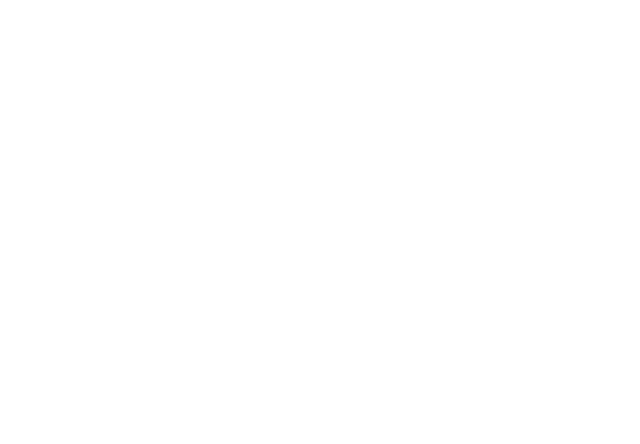
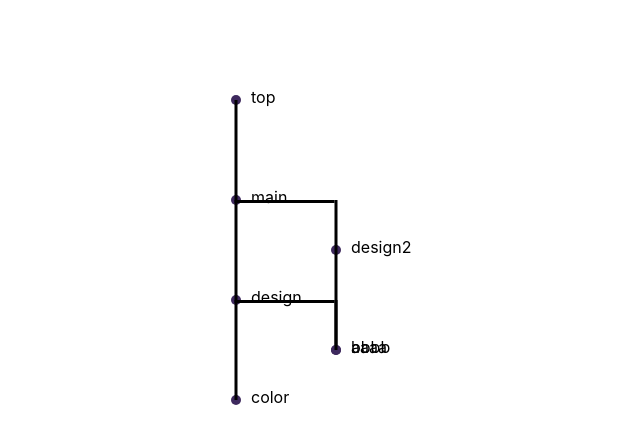
Before and after one commit to Team-Freckle/tree, a React (Create React App) app in the folder tree-dev/: page / in a window 1280 px wide. Shown: the top 444 px of the page, without its empty margins (164-804 px from the left). Built offline with nearby package versions, Linux system fonts and the light colour scheme.

Commit message:
svg 형식 그리기 적용

```diff
--- a/tree-dev/src/App.tsx
+++ b/tree-dev/src/App.tsx
@@ -1,10 +1,69 @@
-import React from 'react';
-import './App.css';
+import React from "react";
+import "./App.css";
+import { PcotGraph } from "./pcotGraph/PcotGraph";
+import { RawNode } from "./pcotGraph/Node";
+
+const data: RawNode = {
+  name: "top",
+  key: "iubuc2",
+  comment: "ds",
+  time: "sd",
+  child: [
+    {
+      name: "main",
+      key: "asasddi2",
+      comment: "init",
+      time: "2023-10-10 10:09:10",
+      child: [
+        {
+          name: "design",
+          key: "asmdi2",
+          comment: "전반적으로 노란색이고 발과 배, 그리고 꼬리부분만 흰색털",
+          time: "2023-10-10 10:10:10",
+          child: [
+            {
+              name: "color",
+              key: "34rfs2",
+              comment:
+                "전반적으로 노란색이고 발과 배, 그리고 꼬리부분만 흰색털",
+              time: "2023-10-10 10:10:12",
+              child: [],
+            },
+            {
+              name: "aaaa",
+              key: "43erdg2",
+              comment:
+                "ㅇㄴㄹㅇㅇㅎ ㅈㅇㅁㄴㅇㅇㅇㅇㅇㅇㅇㅇㅇㅇㅎㅊㄹ @test2@test.er",
+              time: "2023-10-10 11:10:11",
+              child: [],
+            },
+          ],
+        },
+        {
+          name: "design2",
+          key: "oil34ed",
+          comment: "전반적으로 노란색이고 발과 배, 그리고 꼬리부분만 흰색털",
+          time: "2023-10-10 10:10:11",
+          child: [
+            {
+              name: "bbbb",
+              key: "aewfrdd",
+              comment:
+                "ㅇㄴㄹㅇㅇㅎ ㅈㅇㅁㄴㅇㅇㅇㅇㅇㅇㅇㅇㅇㅇㅎㅊㄹ @test2@test.er",
+              time: "2023-10-10 11:10:11",
+              child: [],
+            },
+          ],
+        },
+      ],
+    },
+  ],
+};
 
 function App() {
   return (
     <div className="App">
-      <></>
+      <PcotGraph tree={data} />
     </div>
   );
 }
--- /dev/null
+++ b/tree-dev/src/pcotGraph/Bridge.tsx
@@ -0,0 +1,42 @@
+import * as React from "react";
+import { PositionNode } from "./Node";
+
+export interface BridgeProps {
+  parent: PositionNode;
+  child: PositionNode;
+}
+
+export class Bridge extends React.Component<BridgeProps> {
+  public render() {
+    const { parent, child } = this.props;
+    return (
+      <g>
+        {parent.x === child.x ? (
+          <g>
+            <rect
+              x={parent.x - 1.5}
+              y={parent.y}
+              width={3}
+              height={child.y - parent.y}
+            />
+          </g>
+        ) : (
+          <g>
+            <rect
+              x={parent.x - 1.5}
+              y={parent.y}
+              width={child.x - parent.x}
+              height={3}
+            />
+            <rect
+              x={child.x - 1.5}
+              y={parent.y}
+              width={3}
+              height={child.y - parent.y}
+            />
+          </g>
+        )}
+      </g>
+    );
+  }
+}
--- /dev/null
+++ b/tree-dev/src/pcotGraph/Node.tsx
@@ -0,0 +1,48 @@
+import * as React from "react";
+
+export interface NodeProps {
+  node: Node;
+  x: number;
+  y: number;
+  children?: Array<React.ReactNode>;
+}
+
+export interface RawNode extends Node {
+  child?: Array<RawNode>;
+}
+
+export interface PositionNode {
+  key: string | null;
+  x: number;
+  y: number;
+  level: number;
+  childCount: number;
+}
+
+export interface Node {
+  name: string;
+  key: string;
+  comment?: string;
+  time: string;
+}
+
+export class NodeTree extends React.Component<NodeProps> {
+  public render() {
+    const { node, x, y, children } = this.props;
+    const name = node.name;
+    return (
+      <g
+        key={node.key}
+        onClick={() => {
+          console.log(node);
+        }}
+      >
+        <circle cx={x} cy={y} r="5" fill="#3e295e" />
+        <text x={x + 15} y={y + 3} textAnchor="left" fill="black">
+          {name}
+        </text>
+        {children && <g>{children}</g>}
+      </g>
+    );
+  }
+}
--- /dev/null
+++ b/tree-dev/src/pcotGraph/PcotGraph.tsx
@@ -0,0 +1,64 @@
+import * as React from "react";
+import { NodeTree, RawNode, PositionNode } from "./Node";
+import { Bridge } from "./Bridge";
+
+export interface PcotGraphProps {
+  tree: RawNode;
+}
+export interface PcotGraphState {}
+
+export class PcotGraph extends React.Component<PcotGraphProps, PcotGraphState> {
+  constructor(props: PcotGraphProps) {
+    super(props);
+
+    this.levelLayer = [];
+
+    this.state = {};
+  }
+
+  private levelLayer: Array<number>;
+
+  public render() {
+    const data = this.props.tree;
+
+    return (
+      <svg height={500} width={500}>
+        {this.drawNode(data)}
+      </svg>
+    );
+  }
+
+  public drawNode(data: RawNode, parent?: PositionNode) {
+    if (!parent) {
+      parent = { key: null, x: 10, y: 0, level: 0, childCount: 0 };
+    }
+    const x = parent.x + 100 * parent.childCount;
+    const y = parent.y + 100 * (parent.childCount === 0 ? 1 : 0.5); // 서열 판별
+    const level = parent.level + 1;
+
+    let childCount = 0;
+
+    let node = {
+      key: data.key,
+      x: x,
+      y: y,
+      level: level,
+      childCount: childCount,
+    };
+
+    return (
+      <g>
+        <NodeTree node={data} x={x} y={y}>
+          {data.child &&
+            data.child?.map((children) => {
+              const result = this.drawNode(children, node);
+              node.childCount++;
+
+              return result;
+            })}
+        </NodeTree>
+        {parent.level !== 0 ? <Bridge parent={parent} child={node} /> : null}
+      </g>
+    );
+  }
+}
```
Also changed, not shown: tree-dev/src/pcotGraph/Psd.tsx (added, +7 -0 lines), 2 other files (tests, documents, lock files or other folders).
